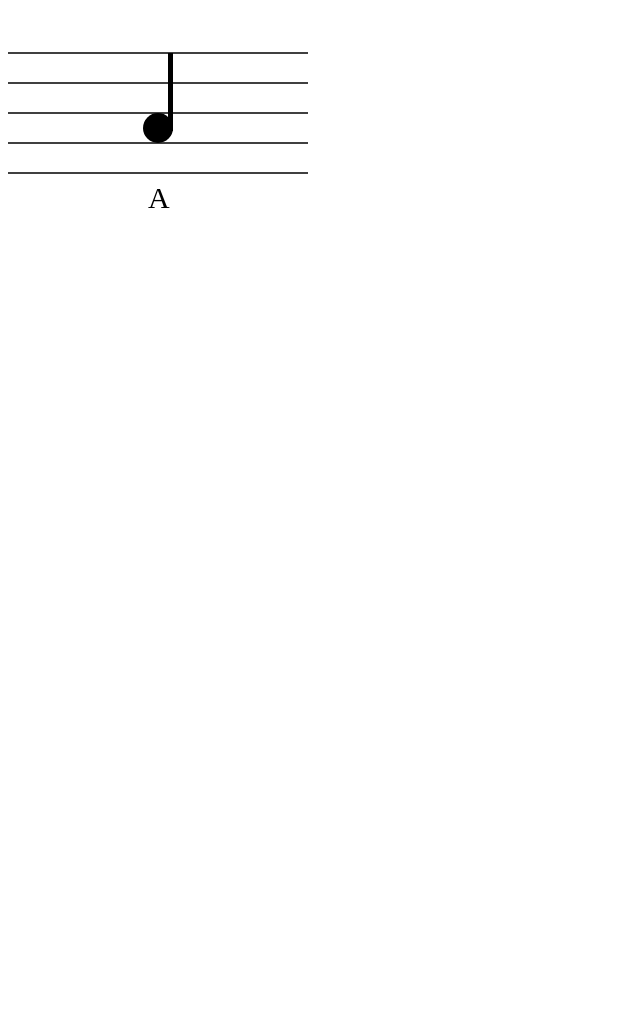
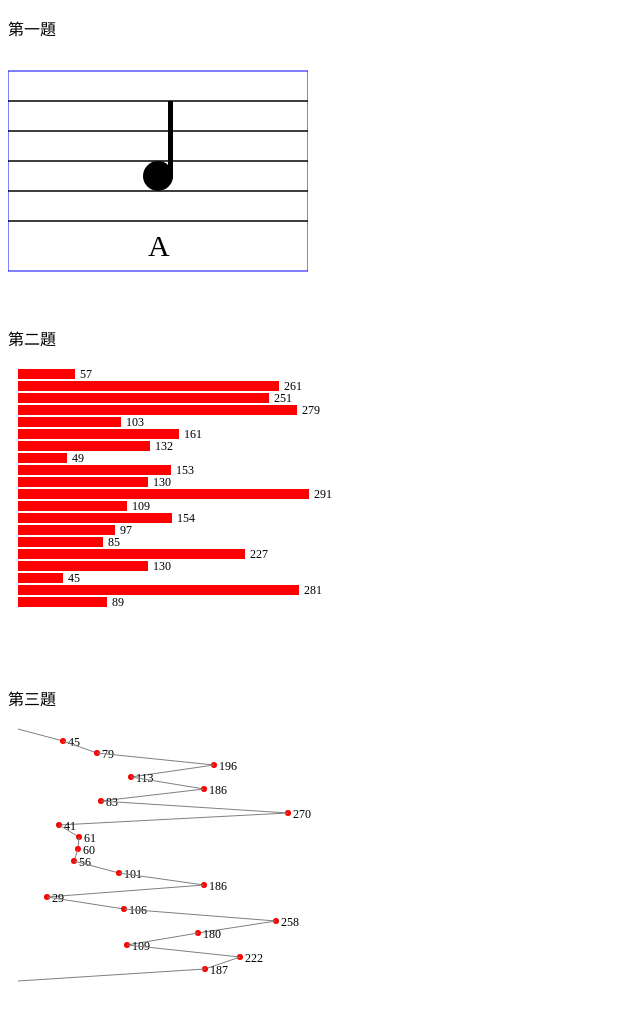
Before and after one commit to Wies2375/HW02, a plain HTML site: page index.html in a window 1280 px wide. Shown: the whole page, without its empty margins (0-640 px from the left). Before the commit the page ends 800 px from the top, so only its background shows below. Drawn offline with nearby package versions, Linux system fonts and the light colour scheme.

Commit message:
no message

```diff
--- a/index.html
+++ b/index.html
@@ -11,22 +11,45 @@
 	</head>
 
 	<body>
-	<!--直接用SVG畫音符-->
 
-    <svg width= "300" height= "400", id ="first">
-        <circle cx= "150" cy= "120" r= 15>
+<p>第一題</p>
+    <svg id ="fir" width= "300" height= "250">
+        <rect x= "0" y= "15" width= "300" height= "200"
+             fill = "white" stroke = "blue">
+        </rect>
+
+        <circle cx= "150"
+                cy= "120"
+                r= 15>
         </circle>
 
-        <rect x= "160" y= "45" width= "5" height= "78" >
+        <rect x= "160"
+              y= "45"
+              width= "5"
+              height= "78" >
         </rect>
 
-        <text x="140" y="200" font-size="30" font-family=“arial”>
+        <text x="140"
+              y="200"
+              font-size="30"
+              font-family=“arial”>
         A
         </text >
+   </svg>
 
-    <script>
-        for(var i=0; i<5; i=i+1){
-        d3.select("#first")
+
+<p>第二題</p>
+    <svg id ="sec" width= "400" height= "300">
+
+<p>第三題</p>
+   <svg id ="thir" width= "400" height= "300">
+
+   </svg>
+
+     <script>
+
+        for(var i=0; i<5; i++){
+        d3.select("#fir")
           .append("line")
           .attr({
           "x1":0,
@@ -36,10 +59,88 @@
           "stroke":"black",
           "stroke-width":1.5
           });
+        }
 
-}
+        for(var j=0; j<20; j++){
+          var num = random(20,300);
+
+          d3.select("#sec")
+            .append("rect")
+            .attr({
+             "x":10,
+             "y":15+ 12*(j-1),
+             "width":num,
+             "height":10,
+             "fill":"red"
+             });
+
+
+          d3.select("#sec")
+            .append("text")
+            .attr({
+            "x": num+ 15,
+            "y": 12+ 12*j,
+            "font-size":12
+            })
+            .text(num);
+        }
+
+       function random(n,m){
+          return Math.ceil(Math.random()*(m-n)+n);
+        }
+
+
+  var last_num = 0;
+
+      for(var i=0; i<20; i=i+1){
+      var num = random(20,300);
+      d3.select("#thir")
+        .append("line")
+        .attr({
+        "x1":10+ last_num,
+        "y1":10+ 12*(i-1)+5,
+        "x2":10+ num,
+        "y2":10+ 12*i+ 5,
+        "stroke":"gray"
+        });
+
+      d3.select("#thir")
+        .append("circle")
+        .attr({
+        "cx": 10+num,
+        "cy": 10 +12*i+ 5,
+        "r": 3,
+        "fill":  "red"
+         });
+
+      d3.select("#thir")
+        .append("text")
+        .attr({
+        x: num+ 15,
+        y: 10+ 12*i+10,
+        "font-size":12
+        })
+        .text(num);
+
+      last_num = num;
+
+      }
+
+      d3.select("#thir")
+        .append("line")
+        .attr({
+        "x1":10+ last_num,
+        "y1":10+ 12*(i-1)+5,
+        "x2":10+0,
+        "y2":10+ 12*i+ 5,
+        "stroke":"gray"
+        });
+
+
+    function random(n,m){
+      return Math.ceil(Math.random()*(m-n)+n);
+    }
+
     </script>
-    </svg>
-
 	</body>
 </html>
--- a/indexHW2.html
+++ /dev/null
@@ -1,24 +0,0 @@
-<!doctype html>
-
-<html>
-	<head>
-		<title>Page Title</title>
-		<meta charset="UTF-8">
-		<meta name="viewport" content="initial-scale=1.0">
-        <script  src="https://d3js.org/d3.v3.js">
-        </script>
-        <script src="scriptHW2.js"></script>
-	</head>
-
-	<body>
-	<!--直接用SVG畫音符-->
-
-    <svg width= "300" height= "200", id ="first">
-        <circle cx= "150" cy= "120" r= 15>
-        </circle>
-        <rect x= "160" y= "45" width= "5" height= "78" ></rect>
-
-    </svg>
-
-	</body>
-</html>
```
Also changed, not shown: scriptHW2.js (deleted, +0 -13 lines).
